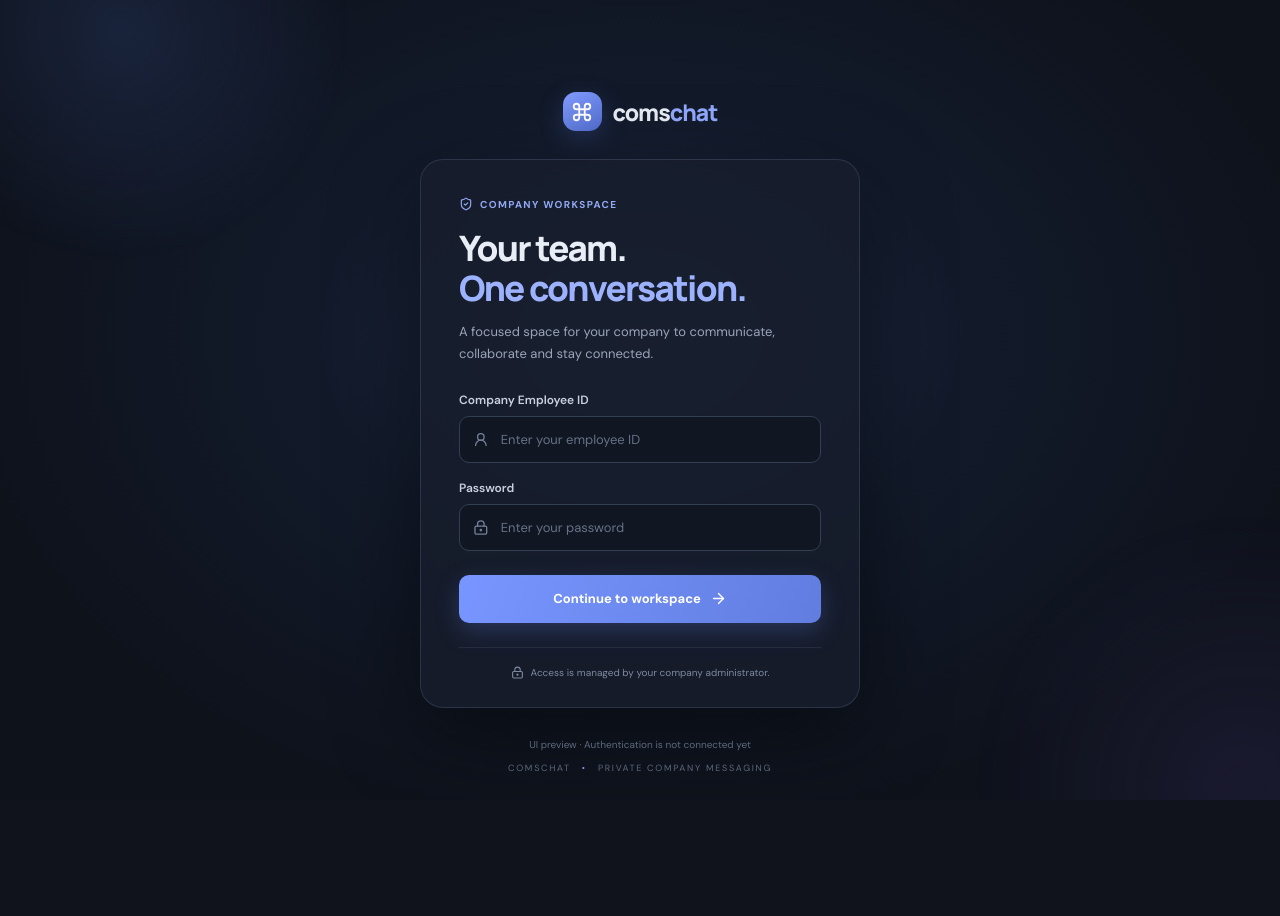
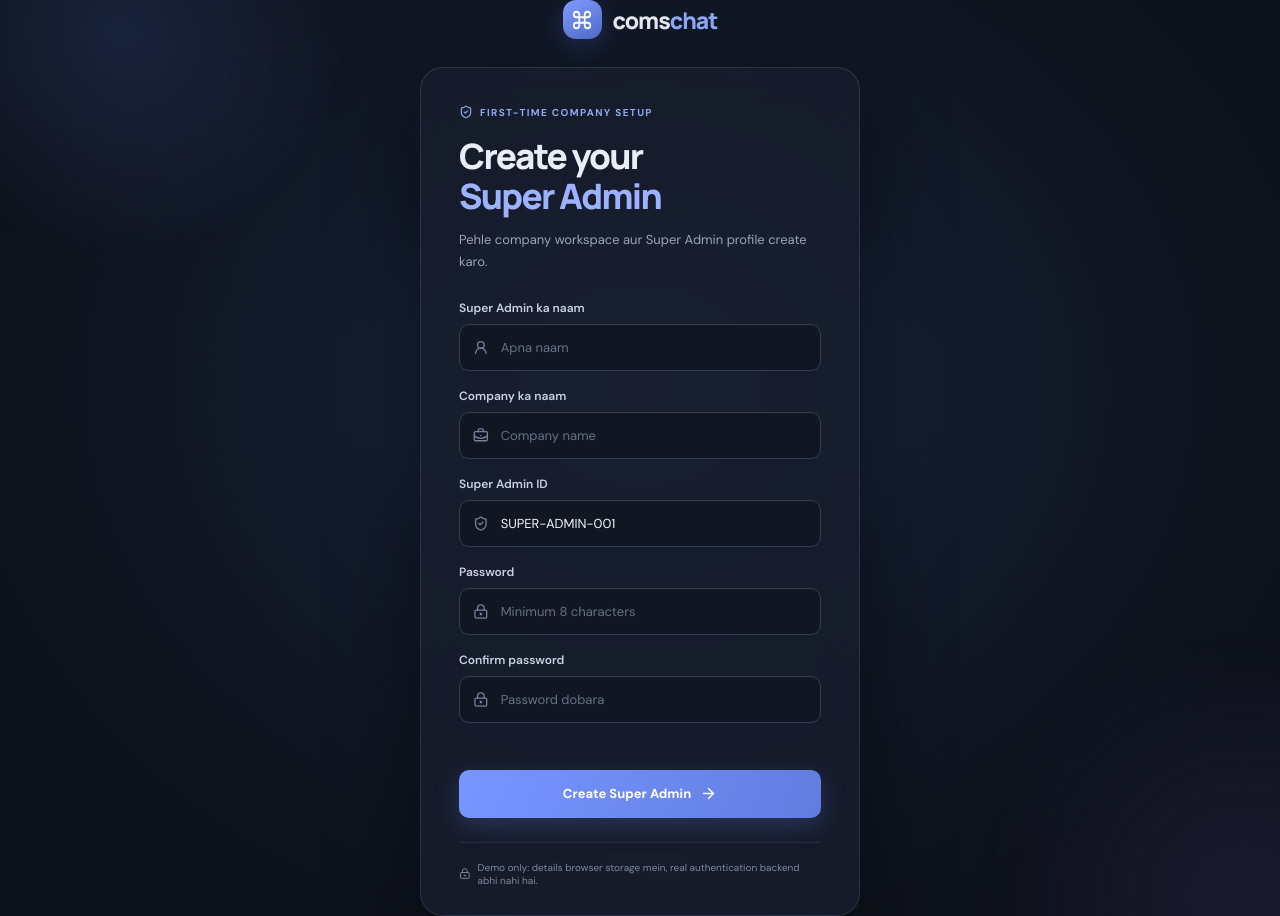
Before and after one commit to NottyBuddy/ComsChat, a React (Vite) app: page / in a window 1280 px wide. Before the commit the page ends 800 px from the top, so only its background shows below. Built offline with nearby package versions, Linux system fonts and the light colour scheme.

Commit message:
Add first-run Super Admin setup preview

```diff
--- a/src/App.tsx
+++ b/src/App.tsx
@@ -30,6 +30,12 @@ function App() {
   const [active, setActive] = useState(0)
   const [message, setMessage] = useState('')
   const [showLogin, setShowLogin] = useState(true)
+  const [setupDone, setSetupDone] = useState(() => localStorage.getItem('comschat-superadmin-demo') === '1')
+  const [superName, setSuperName] = useState('')
+  const [companyName, setCompanyName] = useState('')
+  const [superPassword, setSuperPassword] = useState('')
+  const [superPasswordConfirm, setSuperPasswordConfirm] = useState('')
+  const [setupError, setSetupError] = useState('')
   const [mobileNav, setMobileNav] = useState(false)
   const [mobileConversation, setMobileConversation] = useState(false)
   const [listSearch, setListSearch] = useState('')
@@ -44,23 +50,38 @@ function App() {
     setSentPreview([...sentPreview, message.trim()])
     setMessage('')
   }
-  if (showLogin) return <main className="login-page">
+  if (showLogin && !setupDone) return <main className="login-page">
     <div className="login-glow glow-one" /><div className="login-glow glow-two" />
     <div className="login-brand"><div className="brand-mark"><Command size={22}/></div><span>coms<span className="brand-accent">chat</span></span></div>
     <section className="login-card">
-      <div className="eyebrow"><ShieldCheck size={14}/> COMPANY WORKSPACE</div>
-      <h1>Your team.<br/><span>One conversation.</span></h1>
-      <p className="login-subtitle">A focused space for your company to communicate, collaborate and stay connected.</p>
-      <label htmlFor="empid">Company Employee ID</label>
-      <div className="input-wrap"><UserRound size={17}/><input id="empid" placeholder="Enter your employee ID" /></div>
-      <label htmlFor="password">Password</label>
-      <div className="input-wrap"><LockKeyhole size={17}/><input id="password" type="password" placeholder="Enter your password" /></div>
-      <button className="primary-button login-button" onClick={() => setShowLogin(false)}>Continue to workspace <ArrowRight size={17}/></button>
-      <div className="login-foot"><LockKeyhole size={13}/> Access is managed by your company administrator.</div>
-    </section>
-    <div className="login-bottom">COMSCHAT <span>•</span> PRIVATE COMPANY MESSAGING</div>
-    <div className="preview-note">UI preview · Authentication is not connected yet</div>
-  </main>
+      <div className="eyebrow"><ShieldCheck size={14}/> FIRST-TIME COMPANY SETUP</div>
+      <h1>Create your<br/><span>Super Admin</span></h1>
+      <p className="login-subtitle">Pehle company workspace aur Super Admin profile create karo.</p>
+      <label htmlFor="supername">Super Admin ka naam</label><div className="input-wrap"><UserRound size={17}/><input id="supername" value={superName} onChange={e=>setSuperName(e.target.value)} placeholder="Apna naam"/></div>
+      <label htmlFor="companyname">Company ka naam</label><div className="input-wrap"><BriefcaseBusiness size={17}/><input id="companyname" value={companyName} onChange={e=>setCompanyName(e.target.value)} placeholder="Company name"/></div>
+      <label>Super Admin ID</label><div className="input-wrap"><ShieldCheck size={17}/><input value="SUPER-ADMIN-001" readOnly/></div>
+      <label htmlFor="superpassword">Password</label><div className="input-wrap"><LockKeyhole size={17}/><input id="superpassword" type="password" value={superPassword} onChange={e=>setSuperPassword(e.target.value)} placeholder="Minimum 8 characters"/></div>
+      <label htmlFor="superpasswordconfirm">Confirm password</label><div className="input-wrap"><LockKeyhole size={17}/><input id="superpasswordconfirm" type="password" value={superPasswordConfirm} onChange={e=>setSuperPasswordConfirm(e.target.value)} placeholder="Password dobara"/></div>
+      <div className="login-error">{setupError}</div>
+      <button className="primary-button login-button" onClick={()=>{if(!superName.trim()||!companyName.trim()||!superPassword){setSetupError("Saari details fill karo.");return}if(superPassword.length<8){setSetupError("Password minimum 8 characters ka ho.");return}if(superPassword!==superPasswordConfirm){setSetupError("Password match nahi kar rahe.");return}localStorage.setItem("comschat-superadmin-demo","1");localStorage.setItem("comschat-superadmin-name",superName.trim());localStorage.setItem("comschat-company-name",companyName.trim());localStorage.setItem("comschat-superadmin-id","SUPER-ADMIN-001");setSetupError("");setSetupDone(true);setShowLogin(false)}}>Create Super Admin <ArrowRight size={17}/></button>
+      <div className="login-foot"><LockKeyhole size={13}/> Demo only: details browser storage mein, real authentication backend abhi nahi hai.</div>
+    </section><div className="login-bottom">COMSCHAT <span>•</span> PRIVATE COMPANY MESSAGING</div><div className="preview-note">Preview · First-time setup</div></main>
+  if (setupDone && !showLogin) return <main className="login-page"><div className="login-glow glow-one"/><div className="login-glow glow-two"/>
+    <div className="login-brand"><div className="brand-mark"><Command size={22}/></div><span>coms<span className="brand-accent">chat</span></span></div><section className="login-card">
+      <div className="eyebrow"><ShieldCheck size={14}/> WORKSPACE CREATED</div><h1>Welcome,<br/><span>{localStorage.getItem("comschat-superadmin-name") || "Super Admin"}</span></h1>
+      <p className="login-subtitle">{localStorage.getItem("comschat-company-name") || "Company"} workspace ready hai. ID note kar lo.</p>
+      <div className="admin-id-box"><span>SUPER ADMIN ID</span><strong>SUPER-ADMIN-001</strong></div>
+      <button className="team-select-card" onClick={()=>alert("Abhi teams create nahi hui. Team creation next step hai.")}><Users size={22}/><strong>Team cards</strong><span>0 teams · Teams create karna next</span><ArrowRight size={16}/></button>
+      <button className="primary-button login-button" onClick={()=>setShowLogin(false)}>Open Workspace <ArrowRight size={17}/></button>
+      <button className="secondary-setup-button" onClick={()=>{localStorage.clear();setSetupDone(false);setShowLogin(true)}}>Reset demo setup</button>
+      <div className="login-foot"><LockKeyhole size={13}/> Preview only — secure account provisioning abhi connect nahi.</div>
+    </section><div className="login-bottom">COMSCHAT <span>•</span> PRIVATE COMPANY MESSAGING</div><div className="preview-note">Preview · Super Admin setup</div></main>
+  if (showLogin) return <main className="login-page"><div className="login-glow glow-one"/><div className="login-glow glow-two"/>
+    <div className="login-brand"><div className="brand-mark"><Command size={22}/></div><span>coms<span className="brand-accent">chat</span></span></div><section className="login-card">
+      <div className="eyebrow"><ShieldCheck size={14}/> COMPANY WORKSPACE</div><h1>Your team.<br/><span>One conversation.</span></h1><p className="login-subtitle">Preview login. Authentication backend abhi connected nahi.</p>
+      <label htmlFor="empid">Employee / Admin ID</label><div className="input-wrap"><UserRound size={17}/><input id="empid" placeholder="Enter your ID"/></div><label htmlFor="password">Password</label><div className="input-wrap"><LockKeyhole size={17}/><input id="password" type="password" placeholder="Enter password"/></div>
+      <button className="primary-button login-button" onClick={()=>setShowLogin(false)}>Continue to workspace <ArrowRight size={17}/></button><div className="login-foot"><LockKeyhole size={13}/> Demo only</div></section>
+    <div className="login-bottom">COMSCHAT <span>•</span> PRIVATE COMPANY MESSAGING</div><div className="preview-note">UI preview · Authentication not connected</div></main>
   return <div className="app-shell">
     <aside className={`sidebar ${mobileNav ? 'mobile-open' : ''}`}>
       <div className="sidebar-top"><div className="brand-mark"><Command size={19}/></div><span className="brand-name">coms<span className="brand-accent">chat</span></span><button className="icon-button sidebar-collapse"><PanelLeftClose size={17}/></button></div>
```
